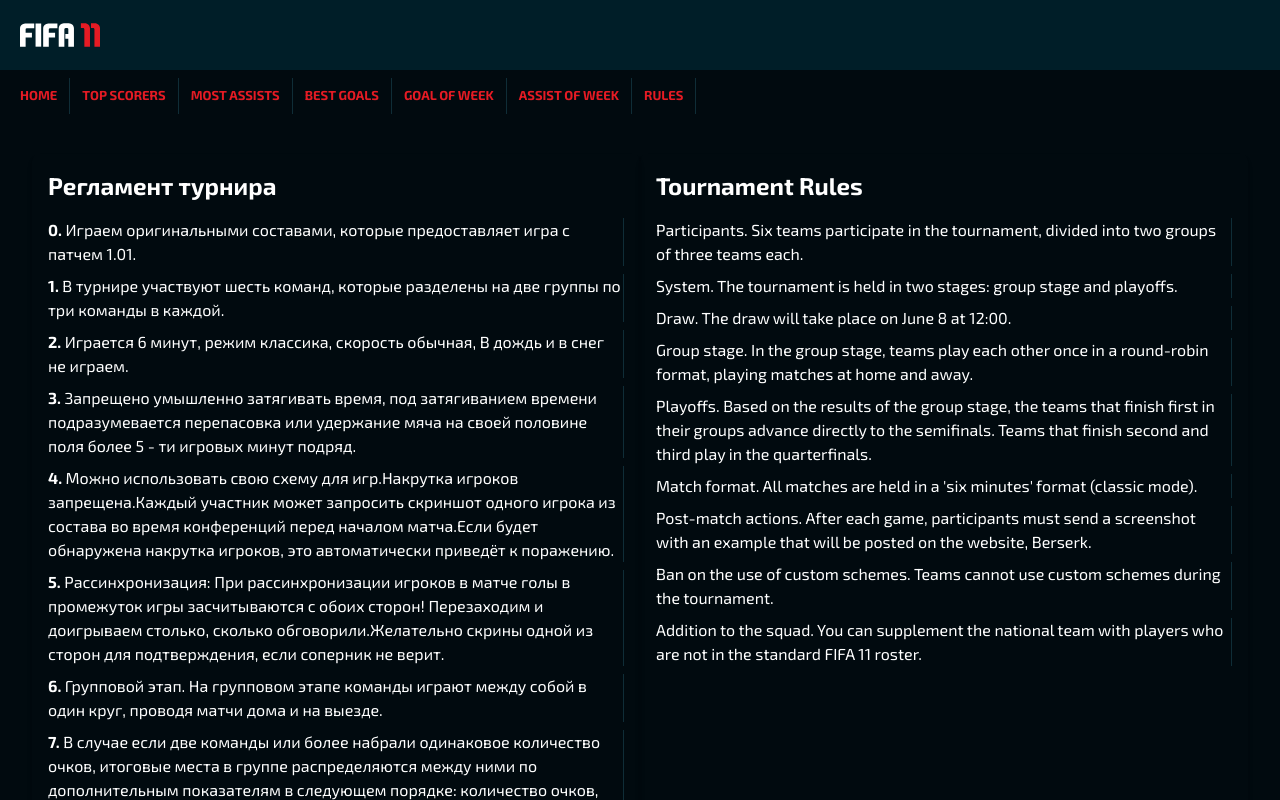
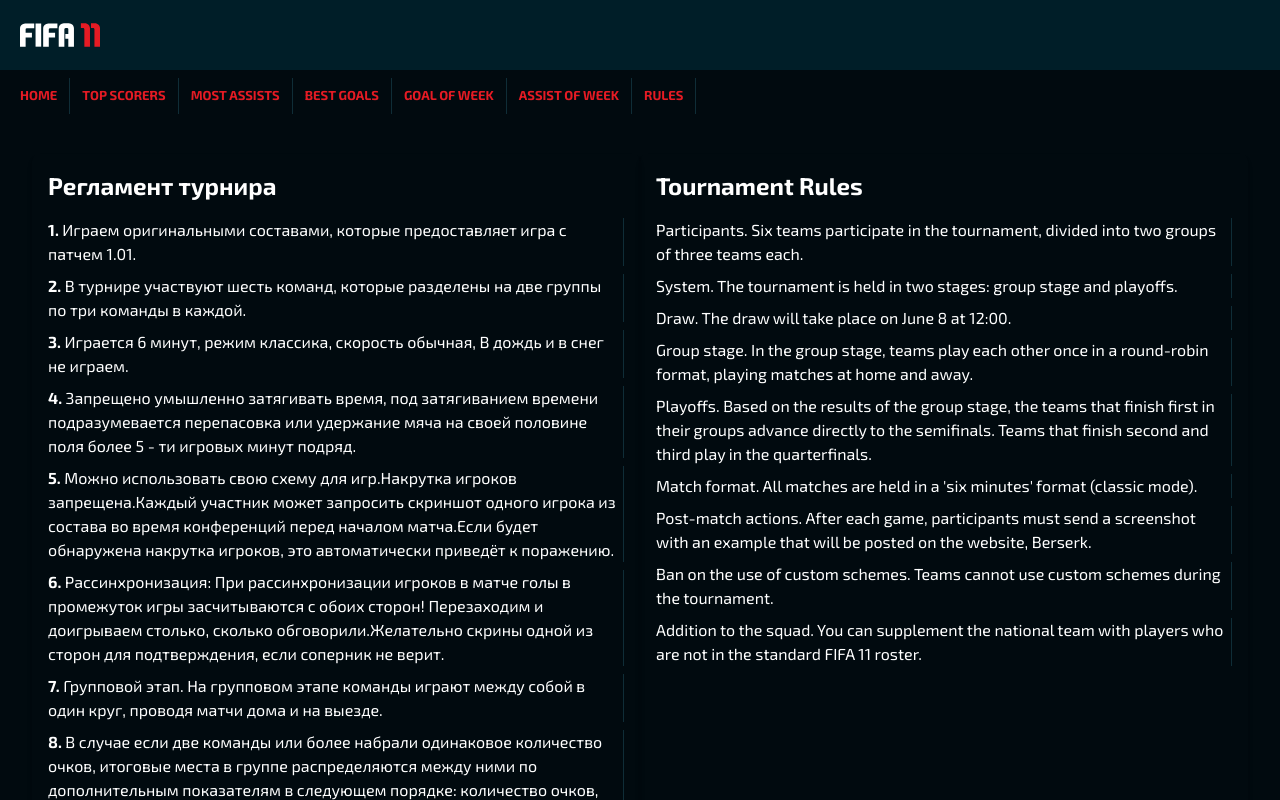
Before and after one commit to SergiuT24/fifa-11, a React (Vite) app: page /rules in a window 1280 px wide. Shown: the top 800 px of the page. Built offline with nearby package versions, Linux system fonts and the light colour scheme.

Commit message:
redirect file

```diff
--- a/src/components/Menu/Rules/Rules.jsx
+++ b/src/components/Menu/Rules/Rules.jsx
@@ -35,7 +35,7 @@ const Rules = () => {
 				<h2 className="text-2xl font-bold mb-4">Регламент турнира</h2>
 				<ol className="list-decimal list-inside space-y-2">
 					{russianRules.map((rule, index) => (
-						<li key={index}><strong>{index}. </strong>{rule || <img src="/match-details-img/1.png" alt="Match Details" />}</li>
+						<li key={index}><strong>{index + 1}. </strong>{rule || <img src="/match-details-img/1.png" alt="Match Details" />}</li>
 					))}
 				</ol>
 			</div>
```
Also changed, not shown: 1 other file (tests, documents, lock files or other folders).
